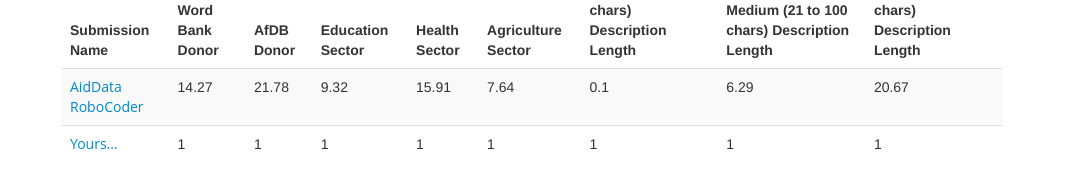
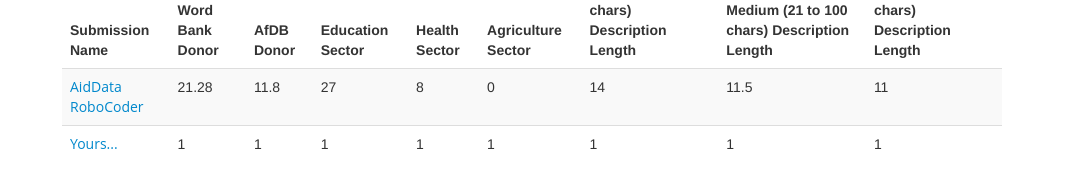
Before and after one commit to AidData-WM/activitycoding, a plain HTML site: page index.html in a window 1280 px wide. Shown: the part 408-584 px from the top of the page, without its empty margins (108-1181 px from the left). Drawn offline with Linux system fonts and the light colour scheme.

Commit message:
Add correct scores for current best performing algoirthm, amd new formula.

```diff
--- a/index.html
+++ b/index.html
@@ -51,17 +51,17 @@
 		  var results = [
                                 {
                                         name:'AidData RoboCoder',
-                                        repoLink:'https://github.com/davidrs/robocoder/tree/master/ActivityCoder',
+                                        repoLink:'https://github.com/AidData/robocoder/releases/tag/BestPerformance',
                                         authors: [],
                                         accuracy: {
-                                                wbd:14.27,
-                                                afdb:21.78,
-                                                edu:9.32,
-                                                health:15.91,
-                                                agri:7.64,
-                                                short:0.10 ,
-                                                med:6.29 ,
-                                                long:20.67,
+                                                wbd:21.28,
+                                                afdb:11.8,
+                                                edu:27,
+                                                health:8,
+                                                agri:0, //actually gets 0, just returns same 2 codes whole time.
+                                                short:14 ,
+                                                med:11.5 ,
+                                                long:11,
                                         },
                                         verified:true
                                 },
```
